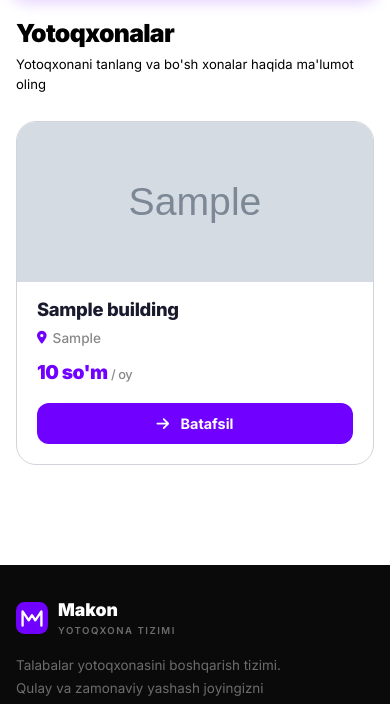
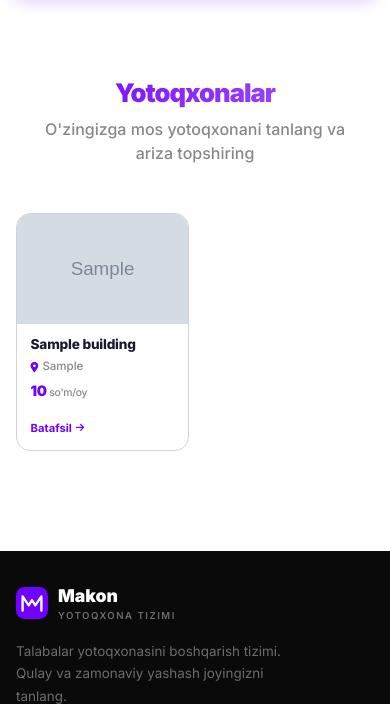
Before and after one commit to JozilovaZ/yotoqxona_web, a Django app: page /applications/rooms/ in a window 390 px wide. Shown: the part 64-768 px from the top of the page. Run offline with Django 5.2, Linux system fonts and the light colour scheme; tables that the repository leaves empty hold one stand-in row (values such as "Sample post"); grey boxes marked "Sample" are stand-in pictures.

Commit message:
Redesign dorm page: 5-column grid, centered hero header, compact cards
Co-Authored-By: Claude Opus 4.6 <noreply@anthropic.com>

```diff
--- a/templates/applications/available_rooms.html
+++ b/templates/applications/available_rooms.html
@@ -1,10 +1,16 @@
 {% extends 'base.html' %}
 
 {% block title %}Yotoqxonalar{% endblock %}
-{% block header %}Yotoqxonalar{% endblock %}
-{% block page_sub %}<p class="page-sub">Yotoqxonani tanlang va bo'sh xonalar haqida ma'lumot oling</p>{% endblock %}
+{% block header %}{% endblock %}
+{% block page_sub %}{% endblock %}
 
 {% block content %}
+<!-- ═══ HEADER ═══ -->
+<div class="dorm-hero" data-aos="fade-up">
+    <h1 class="dorm-hero-title">Yotoqxonalar</h1>
+    <p class="dorm-hero-desc">O'zingizga mos yotoqxonani tanlang va ariza topshiring</p>
+</div>
+
 {% if not buildings_data %}
 <div class="card p-5 text-center">
     <i class="fas fa-building fa-3x mb-3" style="color: var(--border)"></i>
@@ -13,9 +19,9 @@
 </div>
 {% endif %}
 
-<div class="row g-4">
+<div class="dorm-grid">
     {% for bd in buildings_data %}
-    <div class="col-md-6 col-lg-4" data-aos="fade-up" data-aos-delay="{{ forloop.counter0 }}00">
+    <div class="dorm-grid-item" data-aos="fade-up" data-aos-delay="{{ forloop.counter0 }}0">
         <a href="{% url 'applications:building_detail' bd.building.pk %}" class="text-decoration-none">
             <div class="dorm-card">
                 <div class="dorm-card-img">
@@ -28,7 +34,7 @@
                     {% endif %}
                 </div>
                 <div class="dorm-card-body">
-                    <h5 class="dorm-card-title">{{ bd.building.name }}</h5>
+                    <h6 class="dorm-card-title">{{ bd.building.name }}</h6>
 
                     {% if bd.building.city %}
                     <div class="dorm-card-location">
@@ -39,13 +45,12 @@
 
                     {% if bd.min_price > 0 %}
                     <div class="dorm-card-price">
-                        {{ bd.min_price|floatformat:0 }} so'm <span>/ oy</span>
+                        {{ bd.min_price|floatformat:0 }} <span>so'm/oy</span>
                     </div>
                     {% endif %}
-
-                    <div class="dorm-card-btn">
-                        <i class="fas fa-arrow-right me-2"></i> Batafsil
-                    </div>
+                </div>
+                <div class="dorm-card-footer">
+                    <span class="dorm-card-btn">Batafsil <i class="fas fa-arrow-right ms-1"></i></span>
                 </div>
             </div>
         </a>
@@ -56,10 +61,41 @@
 
 {% block extra_css %}
 <style>
+    /* ═══ HERO ═══ */
+    .dorm-hero {
+        text-align: center;
+        margin-bottom: 2rem;
+        padding: 2.5rem 1rem 1.5rem;
+    }
+    .dorm-hero-title {
+        font-size: 2.2rem;
+        font-weight: 900;
+        letter-spacing: -1px;
+        color: #1a1a2e;
+        margin-bottom: 0.5rem;
+        background: linear-gradient(135deg, var(--p), #a855f7);
+        -webkit-background-clip: text;
+        -webkit-text-fill-color: transparent;
+    }
+    .dorm-hero-desc {
+        font-size: 1rem;
+        color: #888;
+        font-weight: 500;
+        margin: 0;
+    }
+
+    /* ═══ GRID ═══ */
+    .dorm-grid {
+        display: grid;
+        grid-template-columns: repeat(5, 1fr);
+        gap: 16px;
+    }
+
+    /* ═══ CARD ═══ */
     .dorm-card {
         background: #fff;
         border: 1.5px solid var(--border);
-        border-radius: 20px;
+        border-radius: 14px;
         overflow: hidden;
         transition: transform .25s, box-shadow .25s;
         height: 100%;
@@ -67,13 +103,13 @@
         flex-direction: column;
     }
     .dorm-card:hover {
-        transform: translateY(-6px);
-        box-shadow: 0 12px 35px rgba(112,0,255,.12);
+        transform: translateY(-4px);
+        box-shadow: 0 8px 25px rgba(112,0,255,.12);
     }
 
     .dorm-card-img {
         position: relative;
-        height: 200px;
+        height: 130px;
         overflow: hidden;
         background: #f3f4f6;
     }
@@ -93,12 +129,12 @@
         align-items: center;
         justify-content: center;
         background: linear-gradient(135deg, #f0e6ff 0%, #e0d0ff 100%);
-        font-size: 3rem;
+        font-size: 2rem;
         color: var(--p);
     }
 
     .dorm-card-body {
-        padding: 1.25rem 1.5rem 1.5rem;
+        padding: 0.75rem 0.85rem;
         flex: 1;
         display: flex;
         flex-direction: column;
@@ -106,59 +142,76 @@
 
     .dorm-card-title {
         font-weight: 800;
-        font-size: 1.15rem;
+        font-size: 0.85rem;
         color: #1a1a2e;
-        margin-bottom: 0.5rem;
-        letter-spacing: -0.3px;
+        margin-bottom: 0.3rem;
+        letter-spacing: -0.2px;
+        line-height: 1.3;
     }
 
     .dorm-card-location {
         display: flex;
         align-items: center;
-        gap: 6px;
-        margin-bottom: 0.6rem;
+        gap: 4px;
+        margin-bottom: 0.3rem;
     }
     .dorm-card-location span {
-        font-size: 0.85rem;
+        font-size: 0.72rem;
         color: #888;
         font-weight: 500;
     }
     .dorm-card-location i {
         color: var(--p);
-        font-size: 0.8rem;
+        font-size: 0.65rem;
     }
 
     .dorm-card-price {
-        font-size: 1.2rem;
+        font-size: 0.9rem;
         font-weight: 900;
         color: var(--p);
-        margin-bottom: 1rem;
-        letter-spacing: -0.5px;
+        letter-spacing: -0.3px;
+        margin-top: auto;
     }
     .dorm-card-price span {
-        font-size: 0.8rem;
+        font-size: 0.65rem;
         font-weight: 500;
         color: #888;
     }
 
+    .dorm-card-footer {
+        padding: 0 0.85rem 0.75rem;
+    }
     .dorm-card-btn {
-        margin-top: auto;
-        padding: 10px 0;
-        text-align: center;
-        background: var(--p);
-        color: #fff;
+        display: inline-flex;
+        align-items: center;
+        font-size: 0.7rem;
         font-weight: 700;
-        font-size: 0.9rem;
-        border-radius: 12px;
-        transition: opacity .2s;
+        color: var(--p);
+        transition: gap .2s;
     }
-    .dorm-card:hover .dorm-card-btn {
-        opacity: .88;
+    .dorm-card-btn i {
+        font-size: 0.6rem;
+        transition: transform .2s;
+    }
+    .dorm-card:hover .dorm-card-btn i {
+        transform: translateX(3px);
     }
 
+    /* ═══ RESPONSIVE ═══ */
+    @media (max-width: 1200px) {
+        .dorm-grid { grid-template-columns: repeat(4, 1fr); }
+    }
+    @media (max-width: 992px) {
+        .dorm-grid { grid-template-columns: repeat(3, 1fr); }
+    }
     @media (max-width: 768px) {
-        .dorm-card-img { height: 160px; }
-        .dorm-card-body { padding: 1rem 1.25rem 1.25rem; }
+        .dorm-grid { grid-template-columns: repeat(2, 1fr); gap: 12px; }
+        .dorm-card-img { height: 110px; }
+        .dorm-hero-title { font-size: 1.6rem; }
+        .dorm-hero { padding: 1.5rem 1rem 1rem; }
+    }
+    @media (max-width: 480px) {
+        .dorm-grid { grid-template-columns: repeat(2, 1fr); }
     }
 </style>
 {% endblock %}
```
Also changed, not shown: deploy/create_superuser.py (deleted, +0 -31 lines), deploy/remote_deploy.py (deleted, +0 -126 lines), 4 other files.
